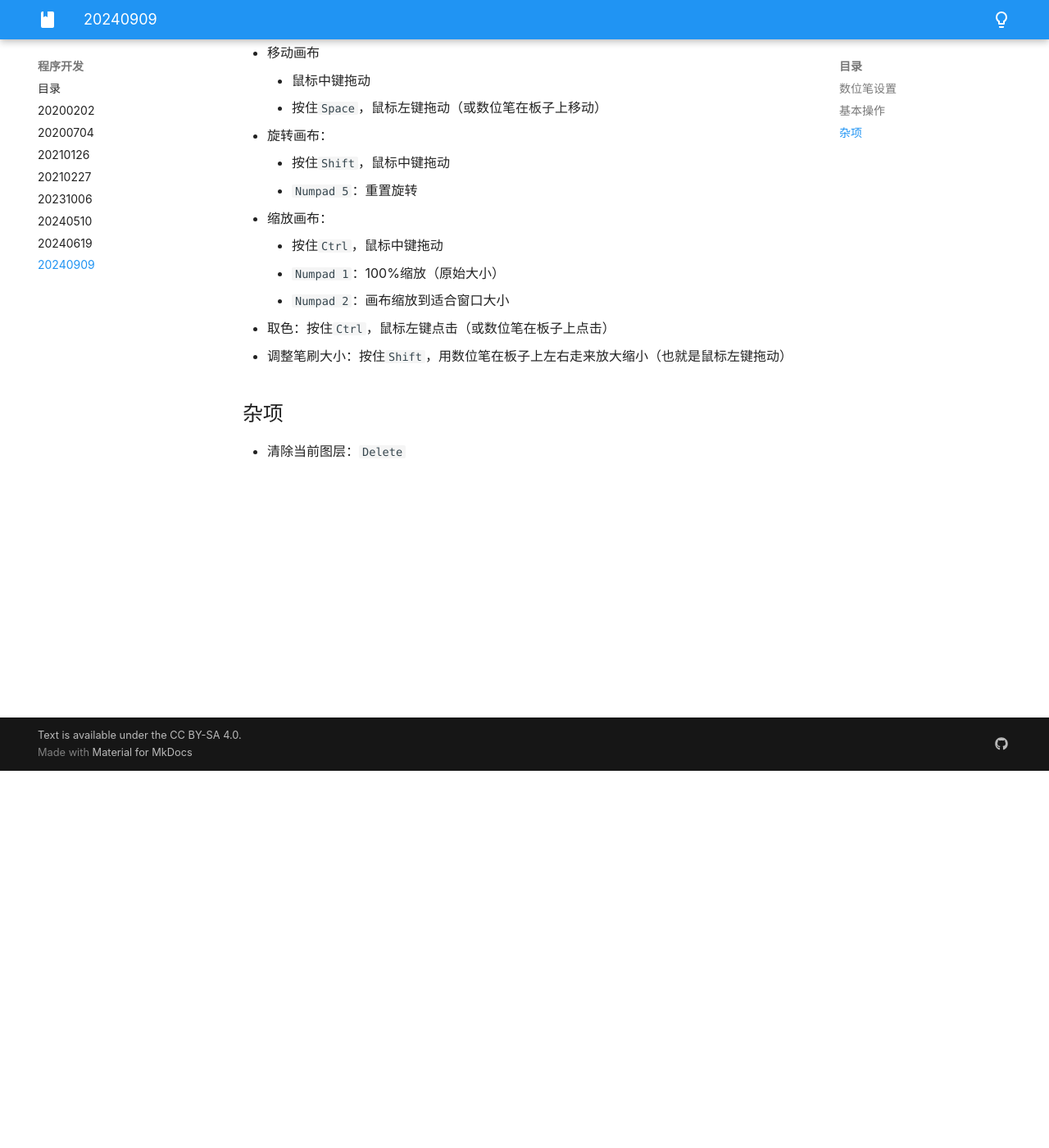
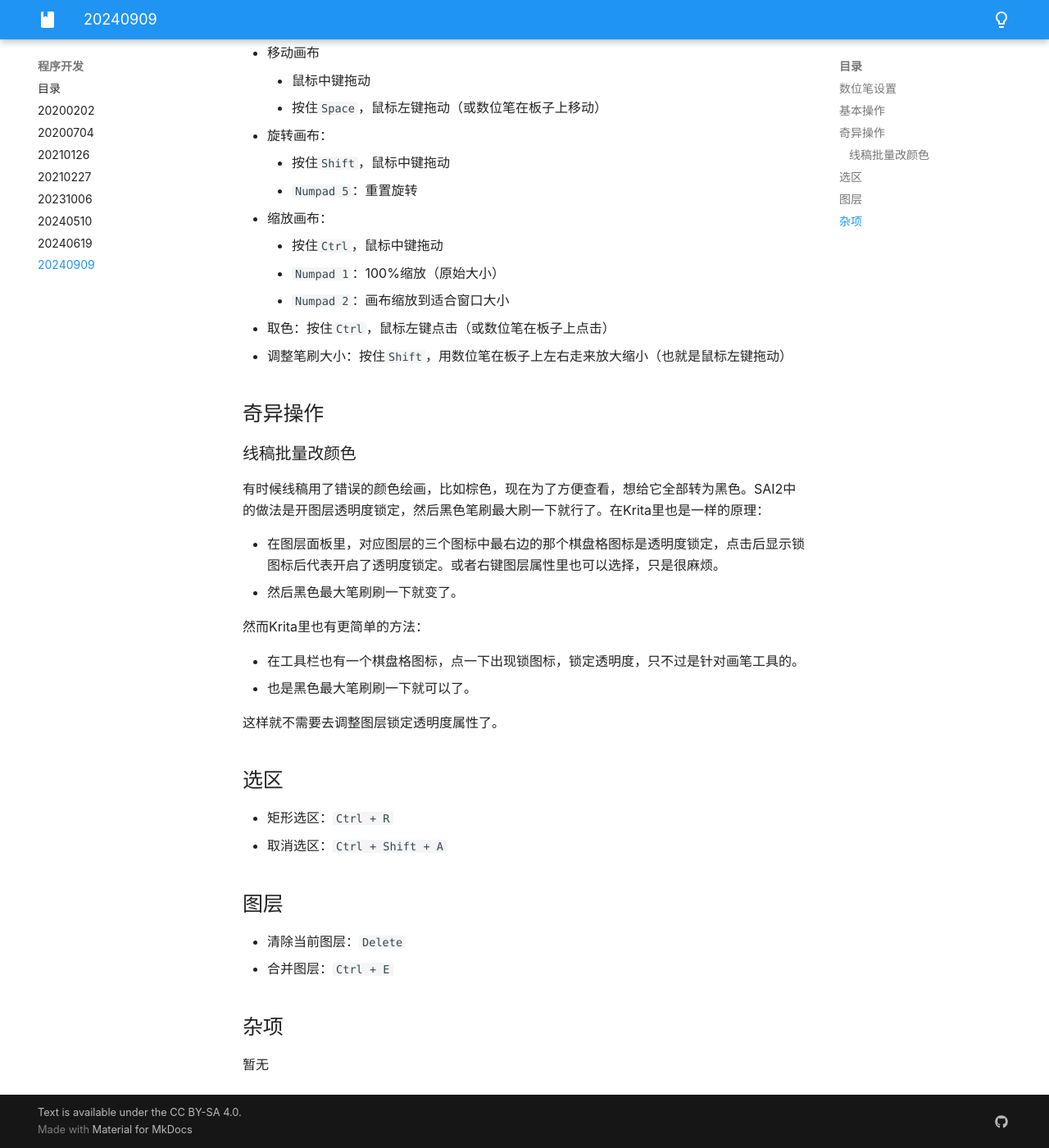
Before and after one commit to yyc12345/MyBlog, an MkDocs documentation site: the page built from docs/program/20240909.md, in a window 1280 px wide and 1400 px high, scrolled down 460 px. Shown: the whole window at 82% size. Built offline with MkDocs 1.6.1 and Material for MkDocs 9.7.7, drawn with Linux system fonts in a browser that asks for light colours.

Commit message:
update krita

```diff
--- a/docs/program/20240909.md
+++ b/docs/program/20240909.md
@@ -21,6 +21,32 @@
 * 取色：按住`Ctrl`，鼠标左键点击（或数位笔在板子上点击）
 * 调整笔刷大小：按住`Shift`，用数位笔在板子上左右走来放大缩小（也就是鼠标左键拖动）
 
+## 奇异操作
+
+### 线稿批量改颜色
+
+有时候线稿用了错误的颜色绘画，比如棕色，现在为了方便查看，想给它全部转为黑色。SAI2中的做法是开图层透明度锁定，然后黑色笔刷最大刷一下就行了。在Krita里也是一样的原理：
+
+* 在图层面板里，对应图层的三个图标中最右边的那个棋盘格图标是透明度锁定，点击后显示锁图标后代表开启了透明度锁定。或者右键图层属性里也可以选择，只是很麻烦。
+* 然后黑色最大笔刷刷一下就变了。
+
+然而Krita里也有更简单的方法：
+
+* 在工具栏也有一个棋盘格图标，点一下出现锁图标，锁定透明度，只不过是针对画笔工具的。
+* 也是黑色最大笔刷刷一下就可以了。
+
+这样就不需要去调整图层锁定透明度属性了。
+
+## 选区
+
+* 矩形选区：`Ctrl + R`
+* 取消选区：`Ctrl + Shift + A`
+
+## 图层
+
+* 清除当前图层：`Delete`
+* 合并图层：`Ctrl + E`
+
 ## 杂项
 
-* 清除当前图层：`Delete`
+暂无
```
